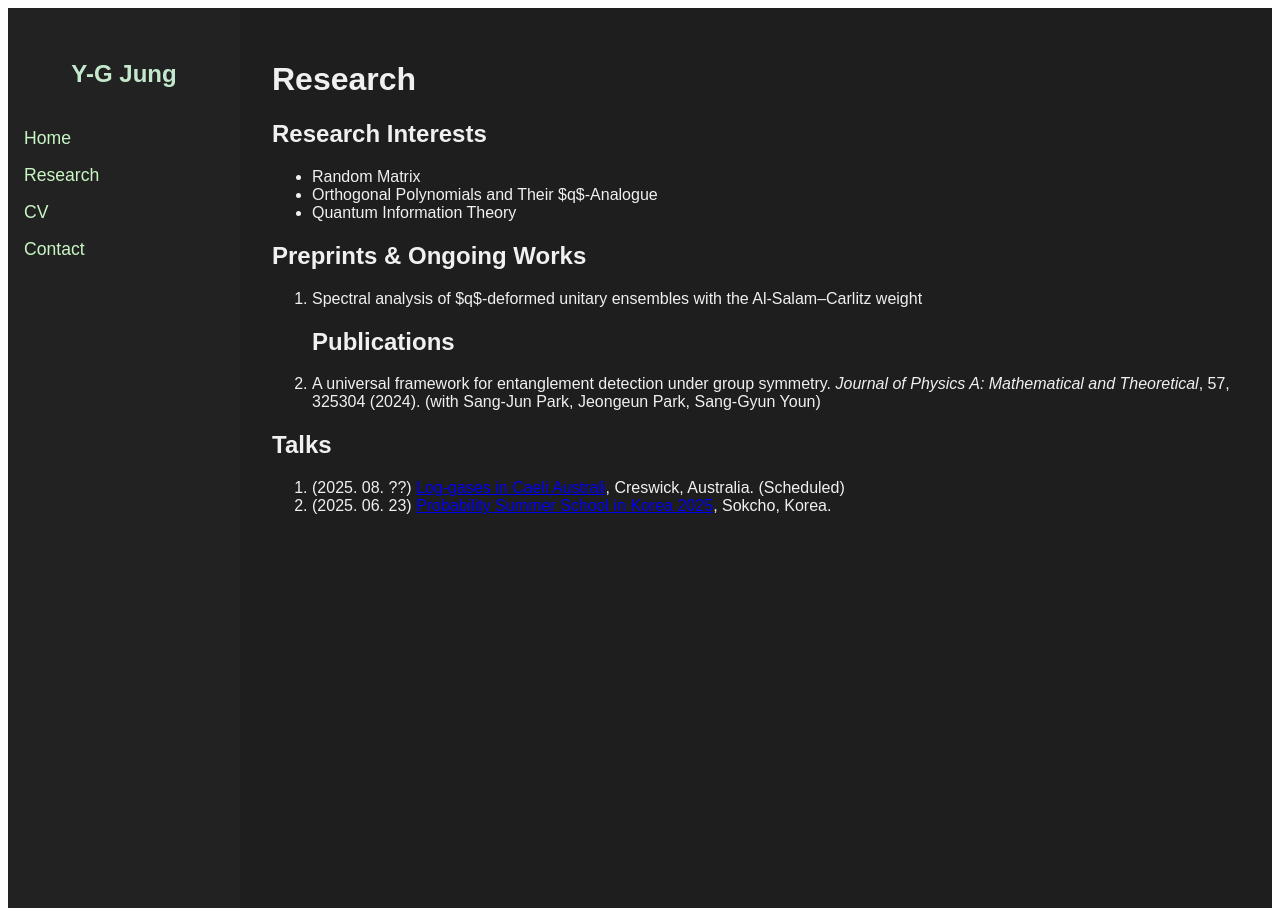
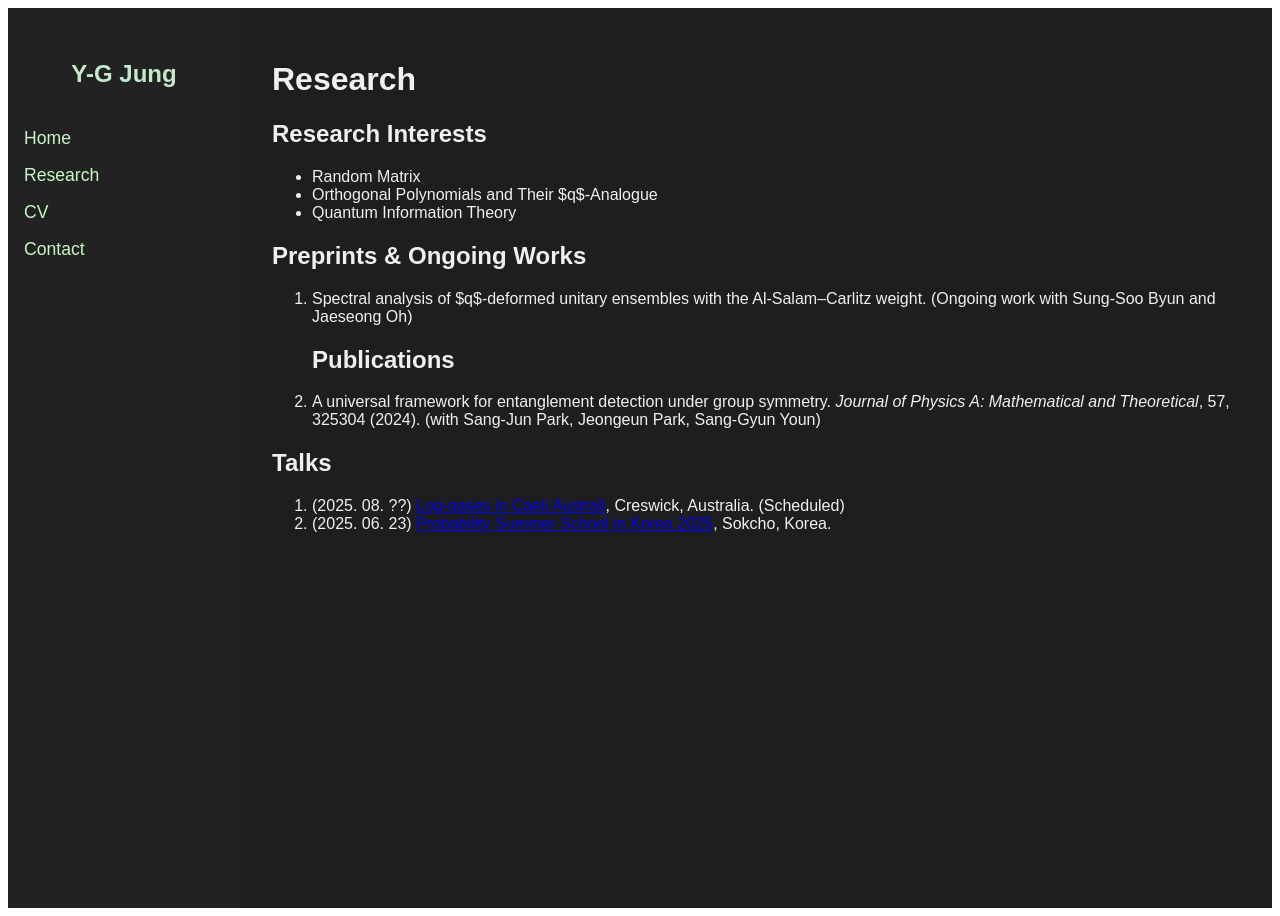
Before and after one commit to y-gJung/y-gJung.github.io, a Jekyll site: the page built from research.md, in a window 1280 px wide. Built offline with Jekyll 4.4.1, drawn with Linux system fonts in a browser that asks for light colours.

Commit message:
Update research.md

```diff
--- a/research.md
+++ b/research.md
@@ -11,7 +11,7 @@ title: Research
 - Quantum Information Theory
 
 ## Preprints & Ongoing Works
-1. Spectral analysis of $q$-deformed unitary ensembles with the Al-Salam--Carlitz weight
+1. Spectral analysis of $q$-deformed unitary ensembles with the Al-Salam--Carlitz weight. (Ongoing work with Sung-Soo Byun and Jaeseong Oh)
 ## Publications
 1. A universal framework for entanglement detection under group symmetry. *Journal of Physics A: Mathematical and Theoretical*, 57, 325304 (2024). (with Sang-Jun Park, Jeongeun Park, Sang-Gyun Youn)
 
```
